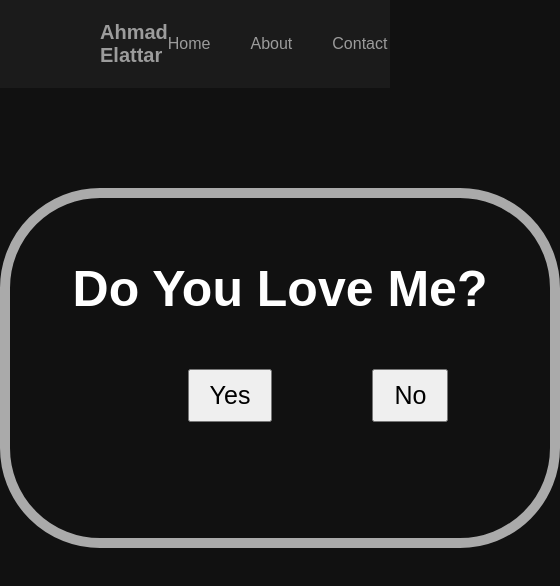
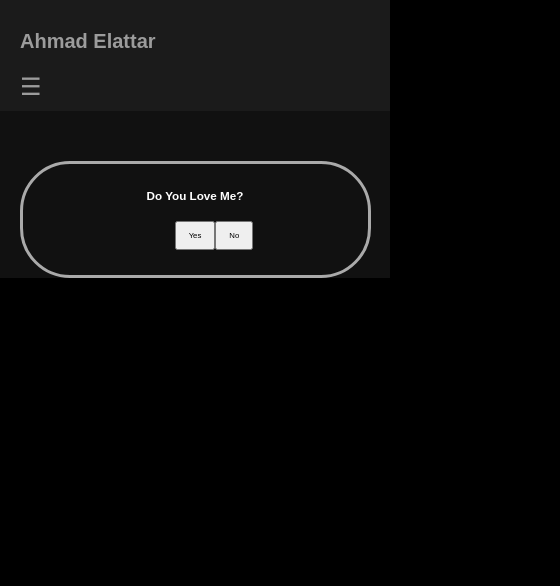
Before and after one commit to ael3ttar14/my-portfolio, a React (Create React App) app: page /about in a window 390 px wide. Shown: the top 586 px of the page, 560 px wide, since content can reach past the window. Built offline with nearby package versions, Linux system fonts and the light colour scheme.

Commit message:
Responsive

```diff
--- a/src/About.css
+++ b/src/About.css
@@ -1,33 +1,52 @@
 .about-container {
   position: relative;
-  width: 500px;
-  height: 300px;
-  margin: 100px auto;
+  width: 90%;
+  max-width: 500px;
+  margin: 50px auto;
   padding: 20px;
-  border: 10px solid #aaa;
-  border-radius: 100px;
+  border: 5px solid #aaa;
+  border-radius: 50px;
   text-align: center;
   overflow: hidden;
 }
 
+.about-container h2 {
+  font-size: 3vw;
+  max-font-size: 50px;
+}
+
 .about-button {
-  padding: 10px 20px;
+  padding: 10px 15px;
+  font-size: 2vw;
+  max-font-size: 25px;
   cursor: pointer;
   margin-top: 10px;
-  font-size: 25px;
 }
 
 .about-button.yes {
-  margin-right: 100px;
-}
-
-.about-response {
-  margin-top: 20px;
-  font-weight: bold;
-  font-size: 50px;
+  margin-right: 0;
+  margin-bottom: 10px;
 }
 
 .no-btn {
   position: absolute;
   transition: top 0.4s ease, left 0.4s ease;
 }
+
+.about-response {
+  margin-top: 20px;
+  font-weight: bold;
+  font-size: 3vw;
+  max-font-size: 50px;
+}
+
+/* Responsive smaller devices */
+@media (max-width: 480px) {
+  .about-container {
+    padding: 15px;
+    border-width: 3px;
+  }
+  .about-button {
+    padding: 8px 12px;
+  }
+}
--- a/src/About.js
+++ b/src/About.js
@@ -18,10 +18,9 @@ function About() {
       const maxX = contRect.width - btnRect.width;
       const maxY = contRect.height - btnRect.height;
 
-      const randomX = Math.floor(Math.random() * maxX);
-      const randomY = Math.floor(Math.random() * maxY);
+      const randomX = Math.random() * maxX;
+      const randomY = Math.random() * maxY;
 
-      // لا تعدل الـ position هنا لأننا أضفناها في CSS
       button.style.left = `${randomX}px`;
       button.style.top = `${randomY}px`;
     }
@@ -31,26 +30,14 @@ function About() {
     <div>
       <Header />
       <div ref={containerRef} className="about-container">
-        <h2 style={{ fontSize: "50px" }}>Do You Love Me?</h2>
-
-        <button
-          onClick={() => setAnswer("yes")}
-          className="about-button yes"
-        >
+        <h2>Do You Love Me?</h2>
+        <button onClick={() => setAnswer("yes")} className="about-button yes">
           Yes
         </button>
-
-        <button
-          ref={noButtonRef}
-          onMouseEnter={moveNoButton}
-          className="about-button no-btn"
-        >
+        <button ref={noButtonRef} onMouseEnter={moveNoButton} className="about-button no-btn">
           No
         </button>
-
-        {answer === "yes" && (
-          <div className="about-response">me too ❤️</div>
-        )}
+        {answer === "yes" && <div className="about-response">me too ❤️</div>}
       </div>
     </div>
   );
--- a/src/App.css
+++ b/src/App.css
@@ -3,7 +3,8 @@
 }
 
 .App-logo {
-  height: 40vmin;
+  height: 25vmin;
+  max-height: 150px;
   pointer-events: none;
 }
 
@@ -29,10 +30,13 @@
 }
 
 @keyframes App-logo-spin {
-  from {
-    transform: rotate(0deg);
-  }
-  to {
-    transform: rotate(360deg);
+  from { transform: rotate(0deg); }
+  to { transform: rotate(360deg); }
+}
+
+/* Responsive for very small screens */
+@media (max-width: 480px) {
+  .App-header {
+    font-size: 14px;
   }
 }
--- a/src/Contact.js
+++ b/src/Contact.js
@@ -5,15 +5,14 @@ export default function Contact() {
     <div>
       <Header/>
       <div className="contact">
-      <h1>CONTACT ME </h1>
+        <h1>CONTACT ME</h1>
         <div className="contact-info">
           <p>📞 Phone: +201069199985</p>
           <p>📧 Email: <a href="mailto:ahmad.el3ttar14@gmail.com">ahmad.el3ttar14@gmail.com</a></p>
-        <p>💼 Github:<a href="https://github.com/ael3ttar14"> ael3ttar14</a> </p>
+          <p>💼 Github:<a href="https://github.com/ael3ttar14"> ael3ttar14</a></p>
           <p>🔗 LinkedIn:<a href="https://www.linkedin.com/in/ahmad-elattar-031350374/">Ahmad Elattar</a></p>
           <p>📍 Address: Egypt, Benha</p>
         </div>
-
         <div className="form">
           <div className="form-left">
             <input type="text" placeholder="Your Name *" />
@@ -24,7 +23,6 @@ export default function Contact() {
             <textarea placeholder="Your Message *"></textarea>
           </div>
         </div>
-
         <button className="btn">SEND MESSAGE</button>
         <p className="thank">Thank you for visiting my profile!</p>
       </div>
--- a/src/Home.css
+++ b/src/Home.css
@@ -1,58 +1,89 @@
-
 .home {
   display: flex;
   justify-content: space-between;
   align-items: flex-start;
   padding: 50px;
-    width: 80%;
-    margin: 0 auto;
+  width: 80%;
+  max-width: 1200px;
+  margin: 0 auto;
 }
 
-.text h1,
-.text  {
+.text h1 {
+  margin: 2;
+  line-height: 1;
+  cursor: default;
+  font-size: 4vw;
+}
+.text h2 {
   margin: 0;
   line-height: 1;
-  cursor:default;
-
+  cursor: default;
+  font-size: 3vw;
 }
-
-
 .image {
   flex: 1;
   display: flex;
   justify-content: flex-end;
-
 }
 
 .image img {
-  width: 300px;
+  width: 40vw;
+  max-width: 300px;
   box-shadow: #9C9C9C 1px 1px 1px 1px;
   border-radius: 20%;
 }
+
 .skills {
   width: 100%;
   display: flex;
   justify-content: center;
   color:#9C9C9C;
   background-color: #1B1B1B;
-
-
-}
-.skills-list :hover {
-  color: #ffffff;
-  cursor:grab;
-  transform: scale(1.1);
-  transition: transform 0.2s ease;
 }
 
 .skills-list {
   list-style: none;
   display: flex;
-  gap:80px;
+  gap: 30px;
   justify-content: center;
+  flex-wrap: wrap;
 }
 
 .skills-list li {
   font-weight: 500;
-  font-size: 20px;
+  font-size: 16px;
+  transition: transform 0.2s ease, color 0.2s ease;
 }
+
+.skills-list li:hover {
+  color: #ffffff;
+  cursor: grab;
+  transform: scale(1.1);
+}
+
+/* Responsive */
+@media (max-width: 768px) {
+  .home {
+    flex-direction: column;
+    padding: 20px;
+    align-items: center;
+  }
+
+  .image {
+    justify-content: center;
+    margin-top: 20px;
+  }
+
+  .image img {
+    width: 60vw;
+  }
+}
+
+@media (max-width: 480px) {
+  .skills-list {
+    gap: 15px;
+  }
+  .skills-list li {
+    font-size: 14px;
+  }
+}
--- a/src/Home.js
+++ b/src/Home.js
@@ -1,15 +1,16 @@
 import './Home.css';
 import photo from './photo/1.png';
 import Header from './components/Header';
+
 export default function Home() {
   return (
     <div>
       <Header />
       <div className="home">
         <div className="text">
-        <h1 style={{fontSize:"50px"}}> Hello </h1>
-        <h2 style={{fontSize:"40px"}}> I'm Ahmad </h2>
-        <h2 style={{fontSize:"70px"}}>Software developer.</h2>
+          <h2>Hello</h2>
+          <h2>I'm Ahmad Elattar</h2>
+          <h1>Software Developer.</h1>
         </div>
         <div className="image">
           <img src={photo} alt="Profile" className="profile-img" />
@@ -20,11 +21,11 @@ export default function Home() {
           <li>HTML</li>
           <li>CSS</li>
           <li>JavaScript</li>
-        <li>bootstrap</li>
+          <li>Bootstrap</li>
           <li>TypeScript</li>
           <li>React</li>
           <li>Node.js</li>
-        <li>git</li>
+          <li>Git</li>
         </ul>
       </div>
     </div>
--- a/src/components/Header.css
+++ b/src/components/Header.css
@@ -1,23 +1,23 @@
-
 .nav {
   display: flex;
   justify-content: space-between;
   align-items: center;
-  padding: 1px 100px;
-  color:#9C9C9C;
-  background-color: #1B1B1B
+  padding: 10px 50px;
+  color: #9C9C9C;
+  background-color: #1B1B1B;
+  position: relative;
 }
 
 .nav .logo {
   font-size: 20px;
   font-weight: bold;
+  cursor: grab;
+  transition: transform 0.3s ease;
+}
 
-}
 .logo:hover {
- color: #ffffff;
-  cursor:grab;
+  color: #ffffff;
   transform: scale(1.05);
-  transition: transform 0.3s ease;
 }
 
 .nav-links {
@@ -26,20 +26,47 @@
   gap: 40px;
   margin: 0;
   padding: 0;
-
 }
 
 .nav-links li a {
-  color: white;
+  color: #9C9C9C;
   text-decoration: none;
   font-weight: 500;
-  color:#9C9C9C;
-
+  transition: transform 0.2s ease, color 0.2s ease;
 }
 
-.nav-links :hover {
+.nav-links li a:hover {
   color: #ffffff;
-  cursor:pointer;
   transform: scale(1.1);
-  transition: transform 0.2s ease;
 }
+
+/* Hamburger menu */
+.hamburger {
+  display: none;
+  font-size: 24px;
+  cursor: pointer;
+  color: #9C9C9C;
+}
+
+/* Responsive */
+@media (max-width: 768px) {
+  .nav {
+    flex-direction: column;
+    align-items: flex-start;
+    padding: 10px 20px;
+  }
+
+  .hamburger {
+    display: block;
+  }
+
+  .nav-links {
+    flex-direction: column;
+    width: 100%;
+    display: none;
+  }
+
+  .nav-links.open {
+    display: flex;
+  }
+}
--- a/src/components/Header.js
+++ b/src/components/Header.js
@@ -1,12 +1,18 @@
+import { useState } from "react";
 import { Link } from "react-router-dom";
-import './Header.css'; // تأكد من إنشاء ملف CSS إذا لم يكن موجود
+import './Header.css';
 
 export default function Header() {
+  const [open, setOpen] = useState(false);
+
   return (
     <header>
       <nav className="nav">
         <p className="logo">Ahmad Elattar</p>
-        <ul className="nav-links">
+        <div className="hamburger" onClick={() => setOpen(!open)}>
+          &#9776;
+        </div>
+        <ul className={`nav-links ${open ? "open" : ""}`}>
           <li><Link to="/">Home</Link></li>
           <li><Link to="/about">About</Link></li>
           <li><Link to="/contact">Contact</Link></li>
--- a/src/contact.css
+++ b/src/contact.css
@@ -1,4 +1,3 @@
-/* خلفية الصفحة ونصوص */
 body {
   margin: 0;
   font-family: sans-serif;
@@ -8,40 +7,40 @@ body {
 
 .contact {
   max-width: 1000px;
+  width: 90%;
   margin: 0 auto;
-  padding: 2px 2px;
+  padding: 20px;
   text-align: center;
 }
 
 .contact h1 {
-  font-size: 70px;
+  font-size: 7vw;
+  max-font-size: 70px;
   margin-bottom: 10px;
-  color: white;
-}
-
-.contact-info {
-  margin-bottom: 20px;
 }
 
 .contact-info p {
+  font-size: 1.5vw;
+  max-font-size: 20px;
   margin: 5px 0;
-  font-size: 20px;
 }
 
 .contact-info a {
   color: #e74c3c;
   text-decoration: none;
+  word-break: break-all;
 }
+
 .form {
   display: flex;
   justify-content: space-between;
   gap: 20px;
   flex-wrap: wrap;
   margin-bottom: 20px;
-  text-align: left ;
+  text-align: left;
 }
-.form-left,
-.form-right {
+
+.form-left, .form-right {
   flex: 1;
   min-width: 280px;
   display: flex;
@@ -49,15 +48,14 @@ body {
   gap: 20px;
 }
 
-.form input,
-.form textarea {
-  padding: 17px 17px;
+.form input, .form textarea {
+  padding: 15px;
   border: none;
   border-radius: 3px;
   font-size: 16px;
-  box-sizing: border-box;
   background-color: #fff;
   color: #000;
+  box-sizing: border-box;
 }
 
 .form-right textarea {
@@ -66,7 +64,7 @@ body {
 }
 
 .btn {
-  background-color: BLUE;
+  background-color: blue;
   color: white;
   padding: 12px 30px;
   border: none;
@@ -85,3 +83,22 @@ body {
   font-style: italic;
   opacity: 0.6;
 }
+
+/* Responsive */
+@media (max-width: 768px) {
+  .form {
+    flex-direction: column;
+    gap: 15px;
+  }
+  .form-left, .form-right {
+    min-width: 100%;
+  }
+  .form-right textarea {
+    height: 150px;
+  }
+  .btn {
+    width: 100%;
+    font-size: 14px;
+    padding: 10px;
+  }
+}
--- a/src/index.css
+++ b/src/index.css
@@ -1,12 +1,13 @@
-body {
-  color: white;
+html, body {
   margin: 0;
   padding: 0;
   font-family: sans-serif;
-  background-color: black;
+  background-color: #000;
+  color: #fff;
+  width: 100%;
+  min-height: 100%;
 }
 
-code {
-  font-family: source-code-pro, Menlo, Monaco, Consolas, 'Courier New',
-    monospace;
+*, *::before, *::after {
+  box-sizing: border-box;
 }
```
Lines whose indentation alone changed are shown as unchanged.
